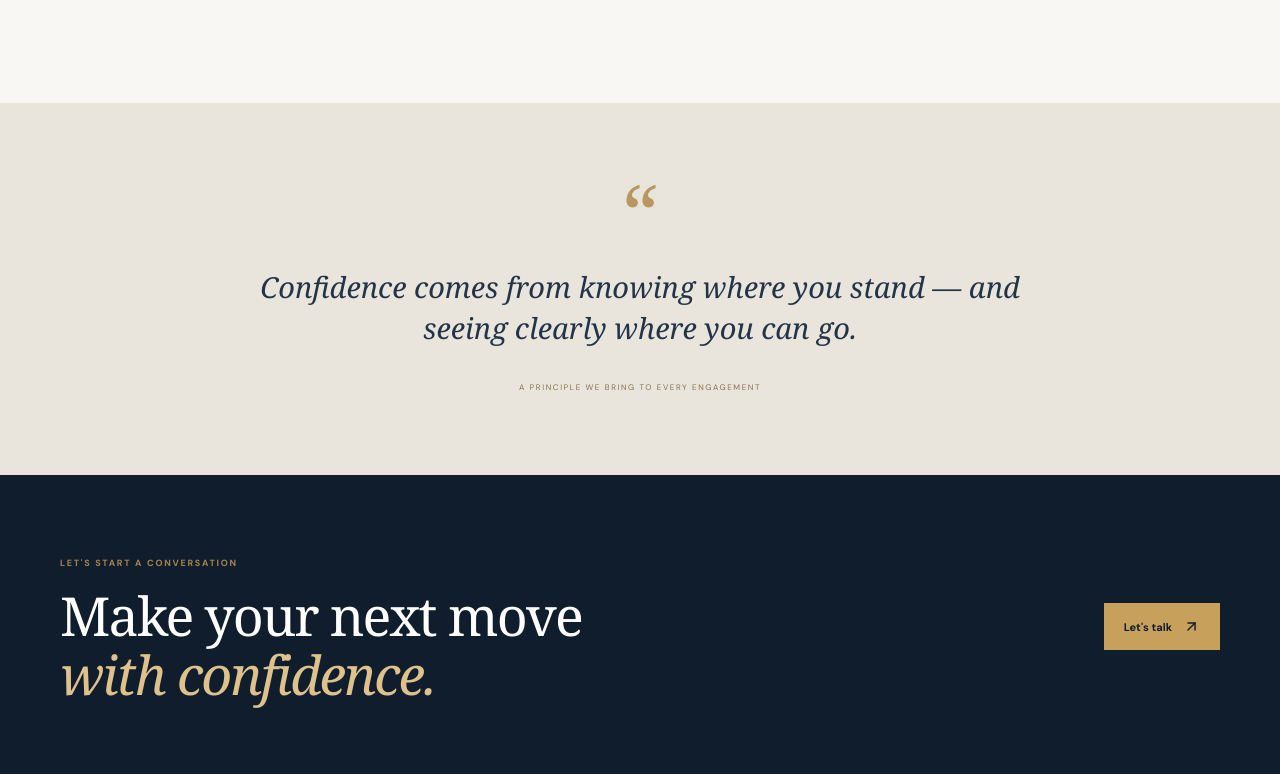
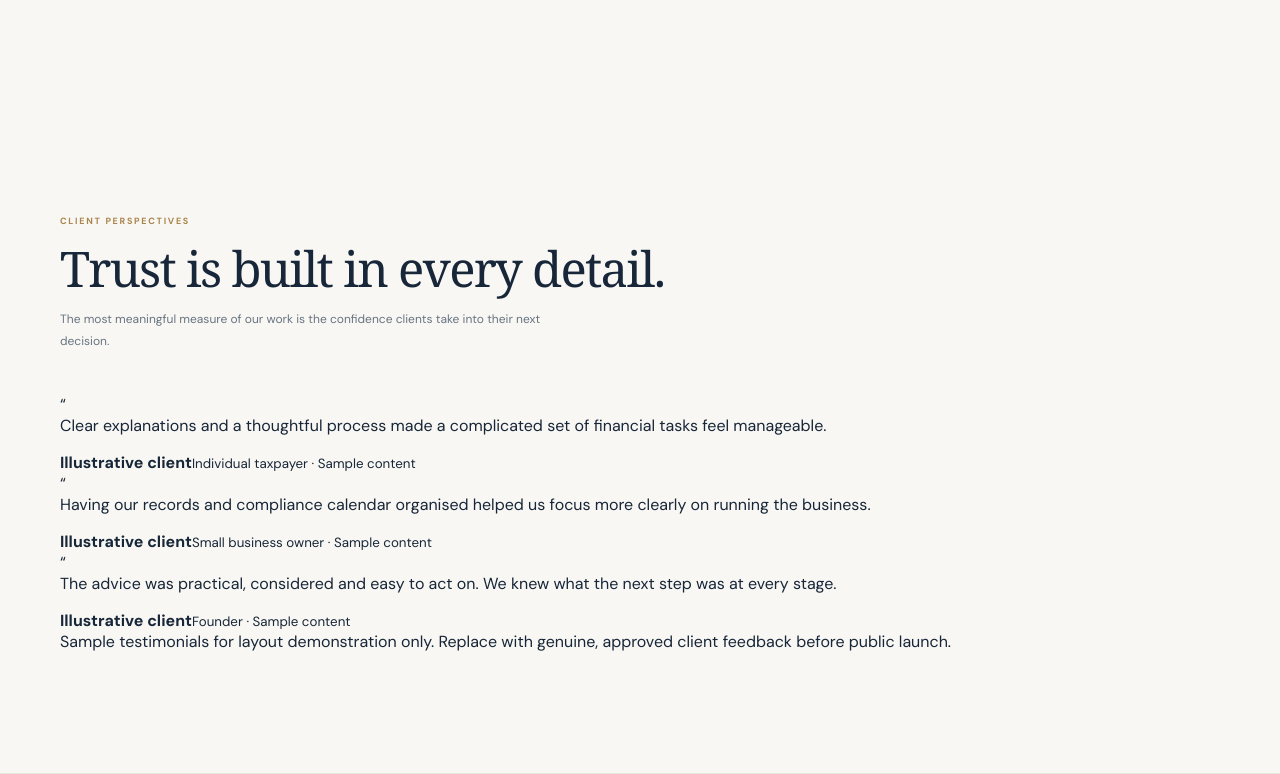
Before and after one commit to digvijay1129/pragnyx-ca-firm-management, a React (Vite) app in the folder client/: page / in a window 1280 px wide. Shown: the part 2546-3320 px from the top of the page. Built offline with nearby package versions, Linux system fonts and the light colour scheme; no server answers.

Commit message:
feat(client): add client testimonials section to homepage

```diff
--- a/client/src/pages/HomePage.jsx
+++ b/client/src/pages/HomePage.jsx
@@ -23,6 +23,7 @@ export default function HomePage() {
     <section className="intro-section section-pad"><div className="container intro-grid"><div className="intro-aside"><span className="eyebrow">A BETTER WAY FORWARD</span><div className="intro-aside-line" /><span className="intro-index">01 — WHO WE ARE</span></div><div className="intro-main"><h2>More than numbers.<br/><em>A perspective that moves you forward.</em></h2><div className="intro-bottom"><p>From your first return to your next big business decision, thoughtful financial guidance can change the way you move. We bring technical care and a human point of view to every conversation.</p><Link to="/about" className="circle-link" aria-label="About us"><ArrowUpRight /></Link></div></div></div></section>
     <section className="services-section section-pad"><div className="container"><div className="section-head-row"><SectionTitle eyebrow="WHAT WE DO" title="Expertise for every chapter.">The right advice, at the right time, makes all the difference.</SectionTitle><Link to="/services" className="button button-outline">All services <ArrowUpRight size={16}/></Link></div><div className="service-grid">{services.map((s,i)=><ServiceCard key={s._id || s.slug || i} service={s} index={i}/>)}</div></div></section>
     <section className="approach-section section-pad"><div className="container approach-grid"><div className="approach-visual"><img src="https://images.unsplash.com/photo-1454165804606-c3d57bc86b40?auto=format&fit=crop&w=1000&q=85" alt="Professionals reviewing reports and working together"/><div className="approach-tag"><ShieldCheck size={19}/><span>Care in every detail</span></div></div><div className="approach-copy"><span className="eyebrow">WHY PRAGNYX</span><h2>Sound advice.<br/><em>Steady partnership.</em></h2><p className="approach-lede">Your goals deserve more than a checklist. They deserve a team that takes the time to understand the whole picture.</p><div className="benefit-list"><div><span><Check size={16}/></span><p><strong>Clear, practical guidance</strong><small>Complex regulations translated into steps you can act on.</small></p></div><div><span><Check size={16}/></span><p><strong>Attention to every detail</strong><small>A careful approach to compliance, accuracy and deadlines.</small></p></div><div><span><Check size={16}/></span><p><strong>Advice that looks ahead</strong><small>Make today's decisions with tomorrow's ambitions in mind.</small></p></div></div><Link to="/about" className="text-link">Get to know us <ArrowUpRight size={16}/></Link></div></div></section>
+    <section className="testimonial-section section-pad"><div className="container"><div className="section-head-row"><SectionTitle eyebrow="CLIENT PERSPECTIVES" title="Trust is built in every detail.">The most meaningful measure of our work is the confidence clients take into their next decision.</SectionTitle></div><div className="testimonial-grid"><article><span className="testimonial-quote">“</span><p>Clear explanations and a thoughtful process made a complicated set of financial tasks feel manageable.</p><div><strong>Illustrative client</strong><small>Individual taxpayer · Sample content</small></div></article><article><span className="testimonial-quote">“</span><p>Having our records and compliance calendar organised helped us focus more clearly on running the business.</p><div><strong>Illustrative client</strong><small>Small business owner · Sample content</small></div></article><article><span className="testimonial-quote">“</span><p>The advice was practical, considered and easy to act on. We knew what the next step was at every stage.</p><div><strong>Illustrative client</strong><small>Founder · Sample content</small></div></article></div><p className="testimonial-disclaimer">Sample testimonials for layout demonstration only. Replace with genuine, approved client feedback before public launch.</p></div></section>
     <section className="quote-section"><div className="container quote-inner"><span className="quote-mark">“</span><p>Confidence comes from knowing where you stand — and seeing clearly where you can go.</p><span className="quote-byline">A PRINCIPLE WE BRING TO EVERY ENGAGEMENT</span></div></section>
     <section className="cta-section"><div className="container cta-inner"><div><span className="eyebrow">LET'S START A CONVERSATION</span><h2>Make your next move<br/><em>with confidence.</em></h2></div><Link to="/booking" className="button button-gold">Let's talk <ArrowUpRight size={17}/></Link></div></section>
   </>;
```
